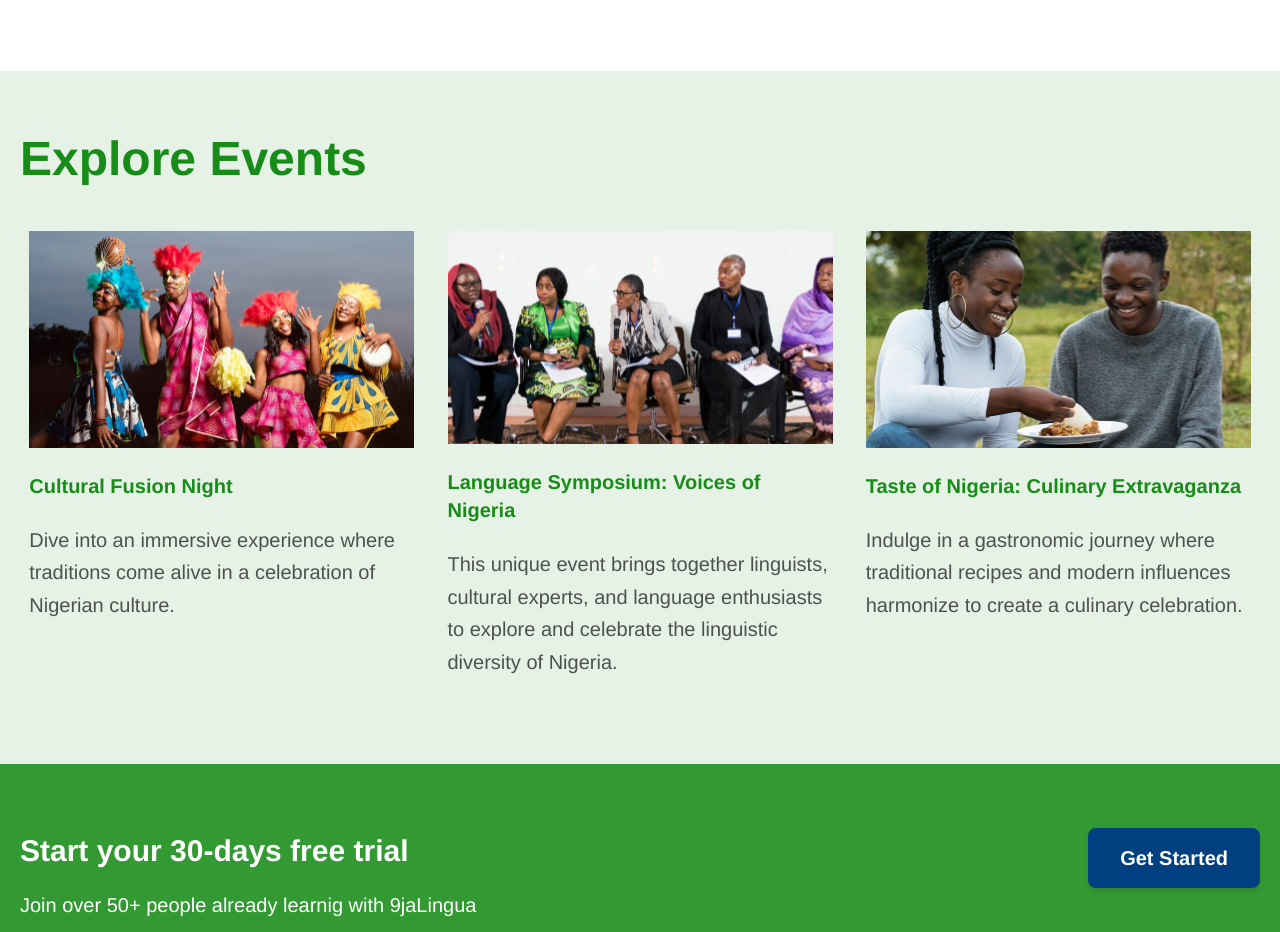
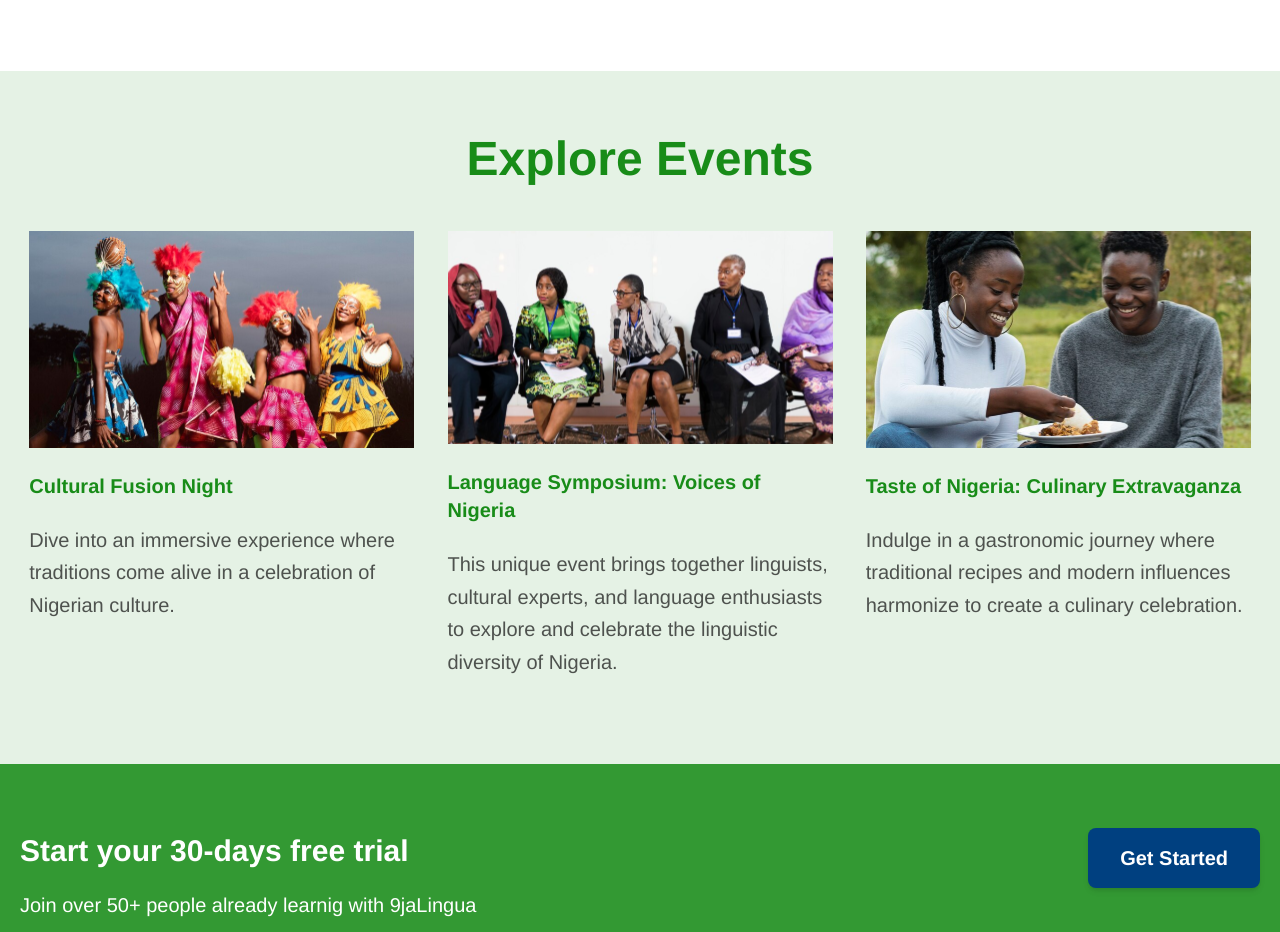
Before and after one commit to Enoverlab-Team-35/9jalingua, a Next.js app: page /cultural-resources in a window 1280 px wide. Shown: the part 3020-3952 px from the top of the page. Built offline with nearby package versions, Linux system fonts and the light colour scheme.

Commit message:
Update Explore.jsx

```diff
--- a/app/components/cultural-resources/Explore.jsx
+++ b/app/components/cultural-resources/Explore.jsx
@@ -25,7 +25,7 @@ export default function Explore() {
     return (
         <section className='px-5 bg-greens-1100 mt-24 pt-16 pb-[86px] font-arimo'>
             <div className="container mx-auto">
-                <h1 className='text-greens-200 font-bold text-center text-[32px] sm:text-5xl text-center sm:text-left'>
+                <h1 className='text-greens-200 font-bold text-[32px] sm:text-5xl text-center'>
                     Explore Events
                 </h1>
 
```
